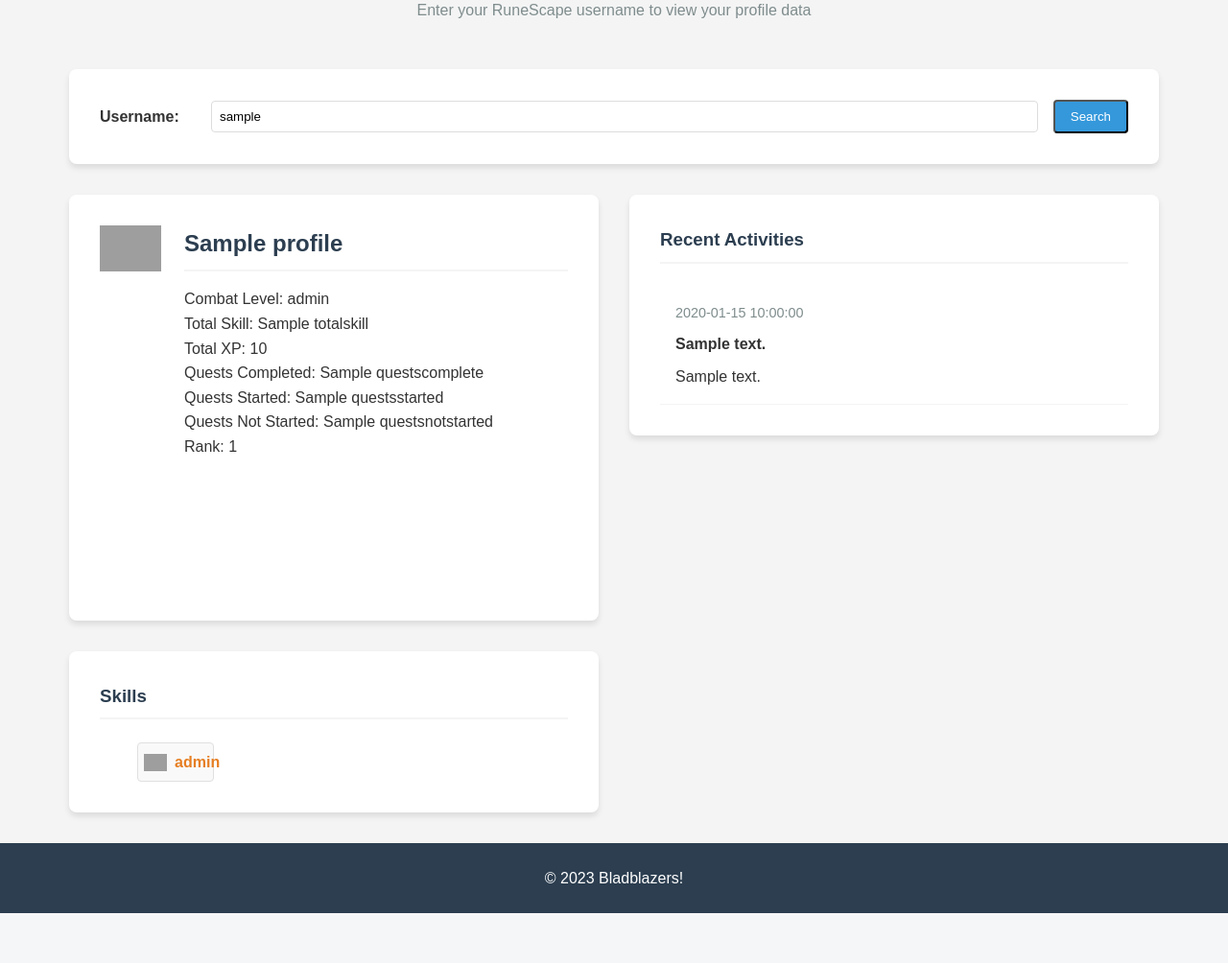
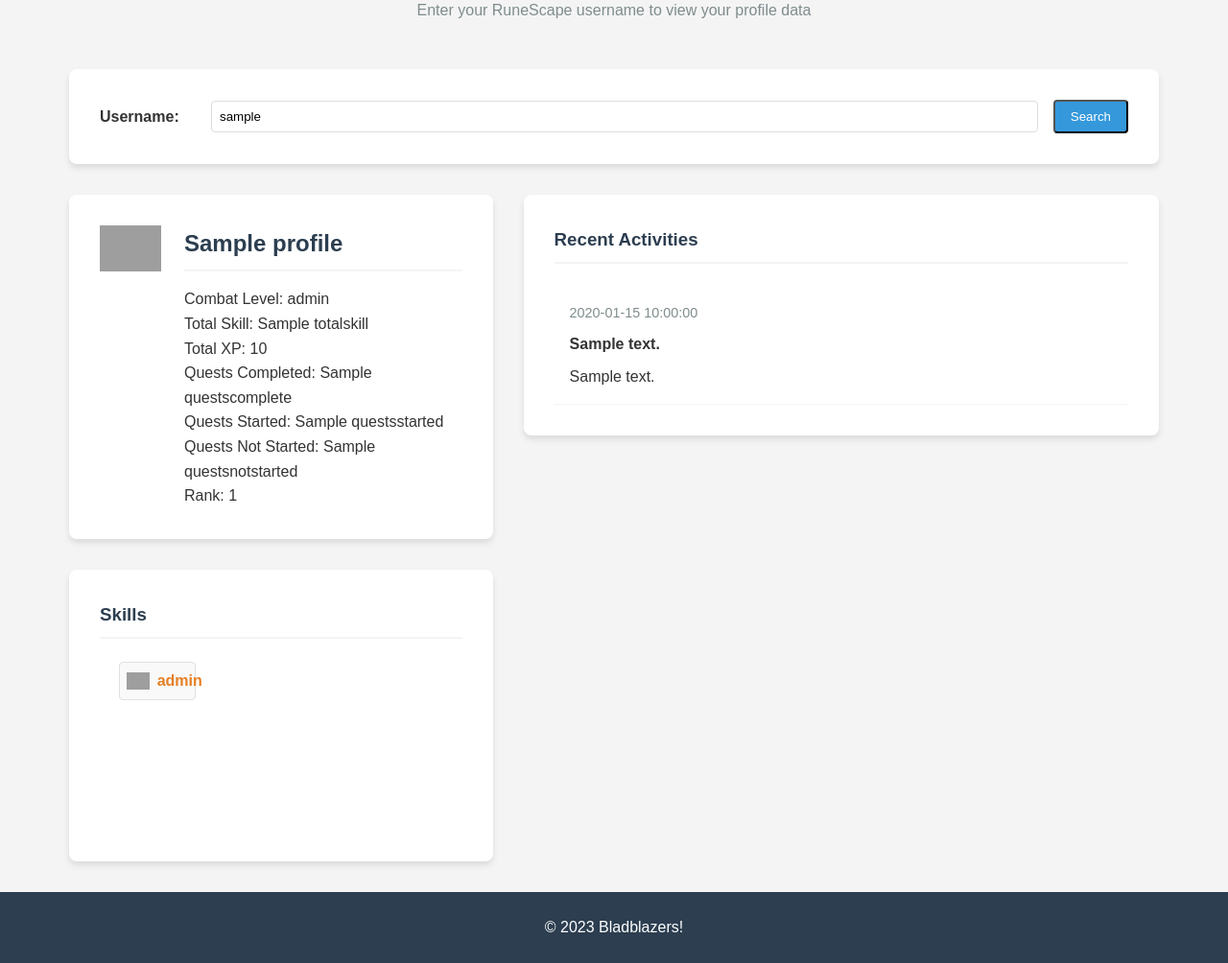
Before and after one commit to JeroenLam/rs_clan_website, a Flask app: template templates/profile.html in a window 1280 px wide. Shown: the part 176-1180 px from the top of the page at 96% size. Before the commit the page ends 1128 px from the top, so only its background shows below. Run offline with Flask 3, Linux system fonts and the light colour scheme; the template is opened without the code that fills it: most values are stand-ins (such as "Sample title", 1, 10 or a date in 2020); grey boxes are pictures that could not be loaded.

Commit message:
refactor: move skill-details-box to bottom and adjust first column width

```diff
--- a/static/css/style.css
+++ b/static/css/style.css
@@ -318,7 +318,7 @@ footer {
 
 .profile-layout {
     display: grid;
-    grid-template-columns: 1fr 1fr;
+    grid-template-columns: 0.8fr 1.2fr;
     gap: 2rem;
 }
 
--- a/templates/profile.html
+++ b/templates/profile.html
@@ -42,14 +42,6 @@
                             <p>Quests Started: {{ profile_data.questsstarted }}</p>
                             <p>Quests Not Started: {{ profile_data.questsnotstarted }}</p>
                             <p>Rank: {{ profile_data.rank }}</p>
-                        </div>
-                    </div>
-                    <div class="skill-details-box" id="skillDetailsBox">
-                        <div class="skill-details-content">
-                            <h4 id="skillName">Hover over a skill</h4>
-                            <p id="skillLevel">Level: -</p>
-                            <p id="skillXP">XP: -</p>
-                            <p id="skillRank">Rank: -</p>
                         </div>
                     </div>
                 </div>
@@ -217,6 +209,14 @@
                         {% endfor %}
                     {% endfor %}
                     </div>
+                    <div class="skill-details-box" id="skillDetailsBox">
+                        <div class="skill-details-content">
+                            <h4 id="skillName">Hover over a skill</h4>
+                            <p id="skillLevel">Level: -</p>
+                            <p id="skillXP">XP: -</p>
+                            <p id="skillRank">Rank: -</p>
+                        </div>
+                    </div>
                 </div>
             </div>
 
```
